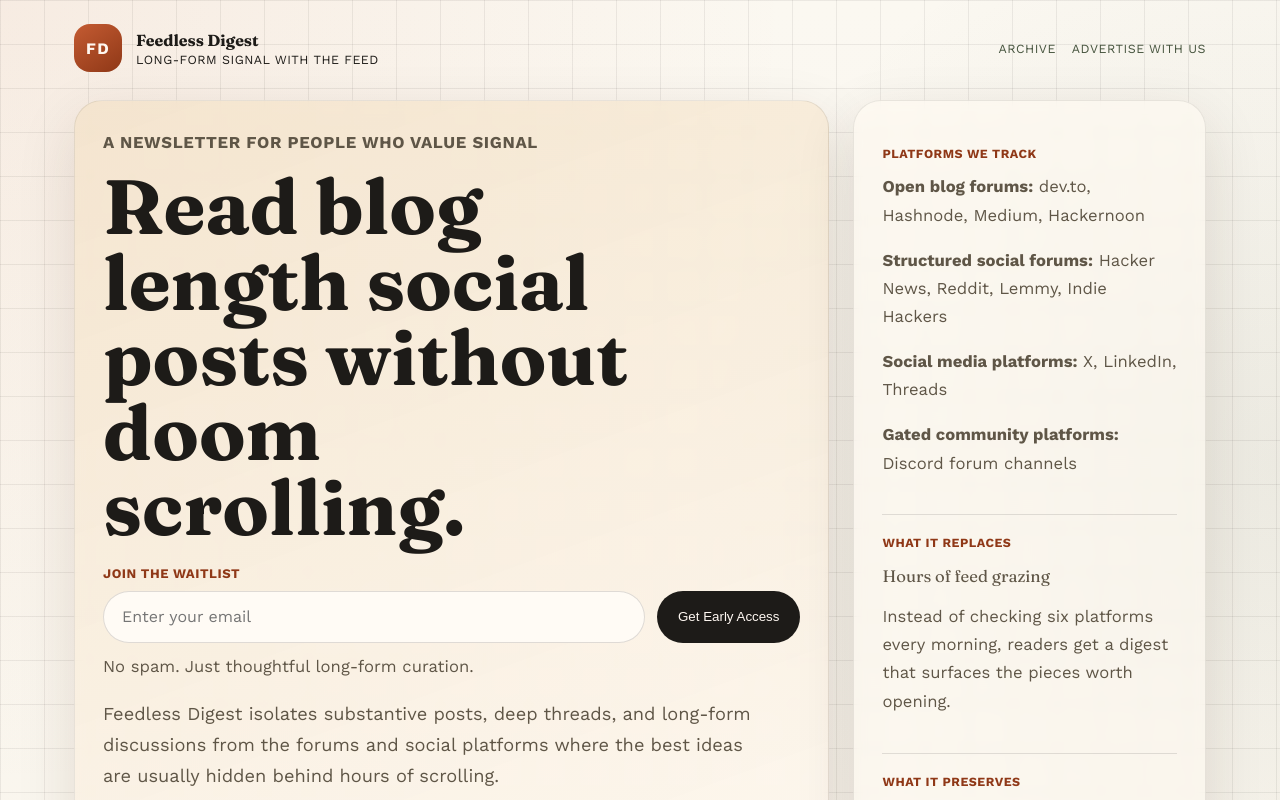
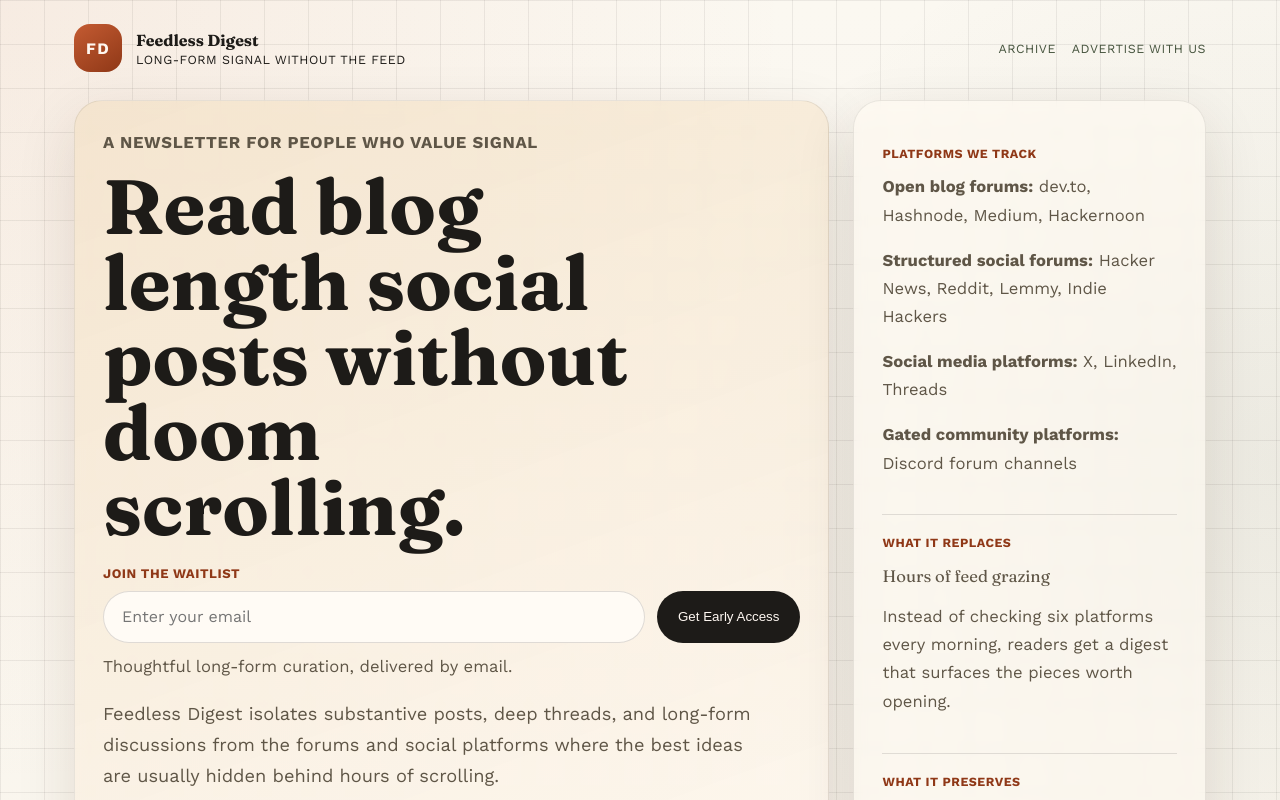
Before and after one commit to ah8571/feedless-digest, a Next.js app: page / in a window 1280 px wide. Shown: the top 800 px of the page. Built offline with nearby package versions, Linux system fonts and the light colour scheme; no server answers.

Commit message:
Adjust tagline and signup helper copy

```diff
--- a/app/components/signup-form.tsx
+++ b/app/components/signup-form.tsx
@@ -107,7 +107,7 @@
         </button>
       </div>
       <p className={`signup-message signup-${status}`}>
-        {message || "No spam. Just thoughtful long-form curation."}
+        {message || "Thoughtful long-form curation, delivered by email."}
       </p>
     </form>
   );
--- a/app/layout.tsx
+++ b/app/layout.tsx
@@ -45,7 +45,7 @@
               <span className="brand-mark">FD</span>
               <span className="brand-copy">
                 <strong>Feedless Digest</strong>
-                <span>Long-form signal with the feed</span>
+                <span>Long-form signal without the feed</span>
               </span>
             </Link>
 
```
